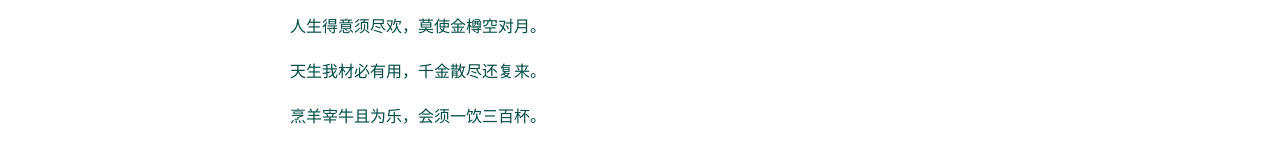
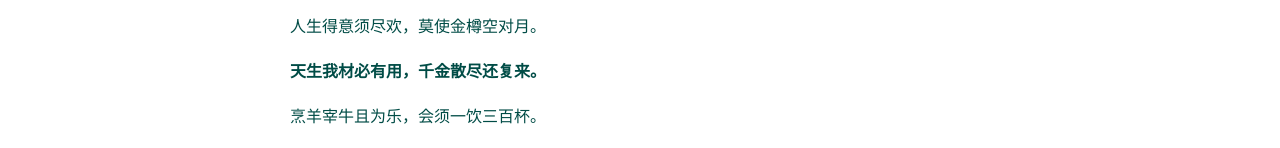
Before and after one commit to carroTsai/ananas, a plain HTML site: page index.html in a window 1280 px wide. Shown: the part 414-562 px from the top of the page. Drawn offline with Linux system fonts and the light colour scheme.

Commit message:
Update index.html

```diff
--- a/index.html
+++ b/index.html
@@ -23,7 +23,7 @@
       <p>君不见，黄河之水天上来，奔流到海不复回。</p>
       <p>君不见，高堂明镜悲白发，朝如青丝暮成雪。</p>
       <p>人生得意须尽欢，莫使金樽空对月。</p>
-      <p>天生我材必有用，千金散尽还复来。</p>
+      <strong>天生我材必有用，千金散尽还复来。</strong>
       <p>烹羊宰牛且为乐，会须一饮三百杯。</p>
       <p>岑夫子，丹丘生，将进酒，杯莫停。</p>
       <p>与君歌一曲，请君为我倾耳听。</p>
```
